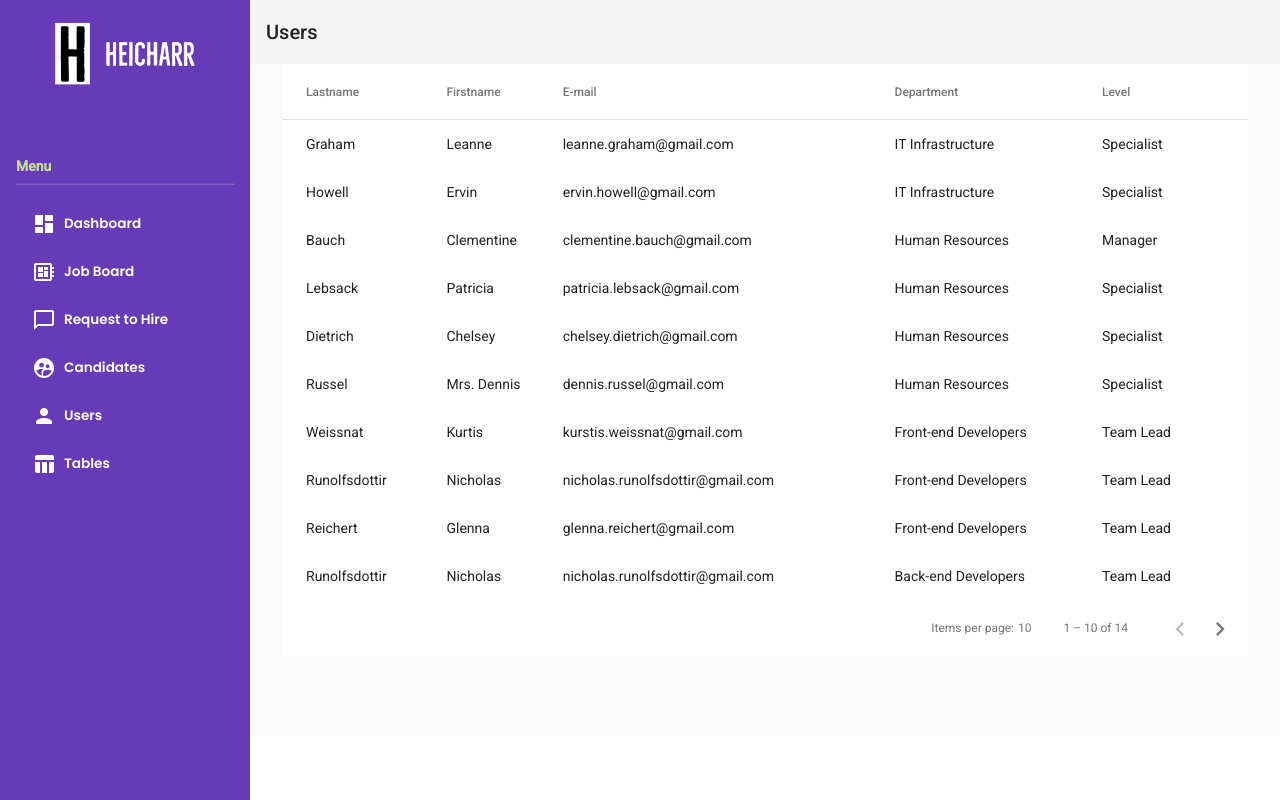
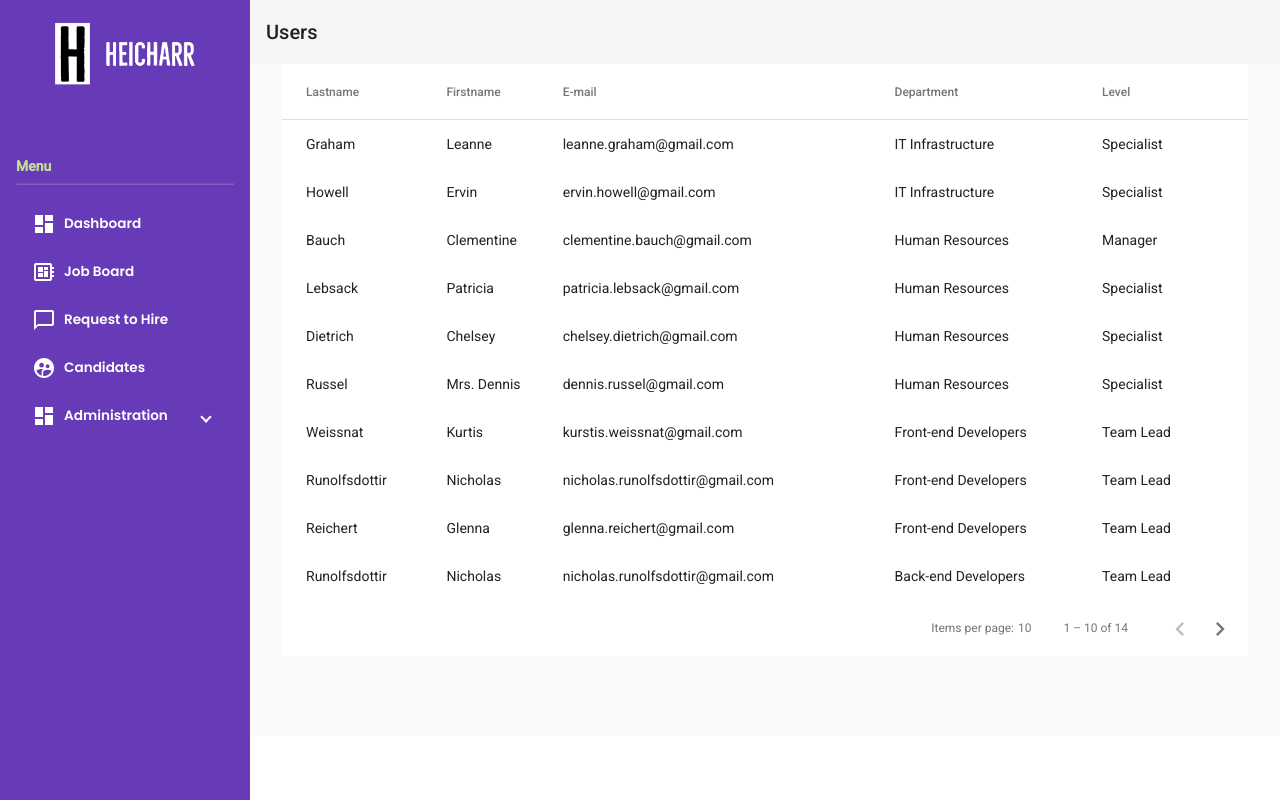
Before and after one commit to lanzoninicola/angular-hr-material, an Angular app: page /users/list in a window 1280 px wide. Built offline with nearby package versions, Linux system fonts and the light colour scheme; data requests are answered from the project's data file.

Commit message:
Added style to Navigation Module's components

```diff
--- a/src/app/navigation/components/nav-list-item/nav-list-item.component.scss
+++ b/src/app/navigation/components/nav-list-item/nav-list-item.component.scss
@@ -9,7 +9,9 @@
     margin-left: 0.5rem;
   }
 
-  .active {
+  &.active {
     background-color: var(--tertiary-color);
+    border-radius: 5px;
+    color: black;
   }
 }
--- a/src/app/navigation/components/nav-list/nav-list.component.html
+++ b/src/app/navigation/components/nav-list/nav-list.component.html
@@ -23,6 +23,15 @@
     [icon]="'supervised_user_circle'"
   ></ahr-nav-list-item>
 
+  <mat-accordion class="example-headers-align" multi>
+    <mat-expansion-panel>
+      <mat-expansion-panel-header>
+        <mat-panel-title>
+          <mat-icon aria-label="dashboard">dashboard</mat-icon>
+          <span>Administration</span>
+        </mat-panel-title>
+      </mat-expansion-panel-header>
+
       <ahr-nav-list-item
         [title]="'Users'"
         [route]="'users/list'"
@@ -34,4 +43,6 @@
         [route]="'#'"
         [icon]="'table_chart'"
       ></ahr-nav-list-item>
+    </mat-expansion-panel>
+  </mat-accordion>
 </mat-nav-list>
--- a/src/app/navigation/components/nav-list/nav-list.component.scss
+++ b/src/app/navigation/components/nav-list/nav-list.component.scss
@@ -9,3 +9,41 @@ mat-nav-list {
     font-size: 0.85rem;
   }
 }
+
+mat-expansion-panel {
+  background: transparent;
+  color: white;
+
+  &.mat-expansion-panel:not([class*="mat-elevation-z"]) {
+    box-shadow: none;
+  }
+
+  .mat-expansion-panel-header {
+    background: transparent;
+    border-bottom: none;
+    padding-left: 16px;
+  }
+
+  .mat-expansion-panel-header-title {
+    color: white;
+    font-family: Poppins, sans-serif;
+    font-weight: 600;
+    font-size: 0.85rem;
+
+    span {
+      margin-left: 0.5rem;
+      line-height: 1;
+      margin-block: auto;
+    }
+  }
+
+  .mat-expansion-panel-body {
+    background: transparent;
+    padding: 0;
+    padding-left: 18px;
+  }
+}
+
+::ng-deep .mat-expansion-indicator::after {
+  color: white !important;
+}
```
Also changed, not shown: src/app/navigation/navigation.module.ts (+9 -1 lines). Lines whose indentation alone changed are shown as unchanged.
